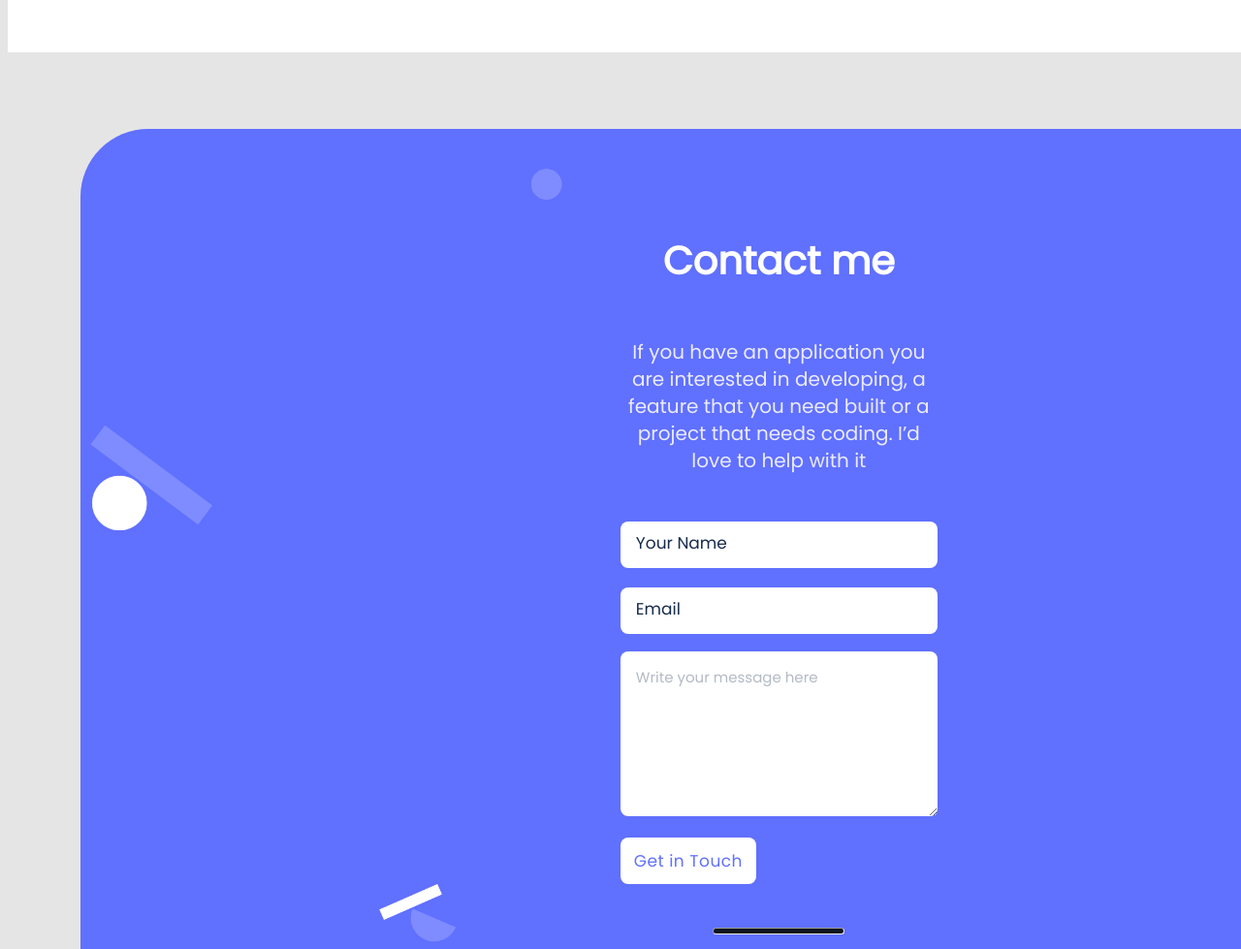
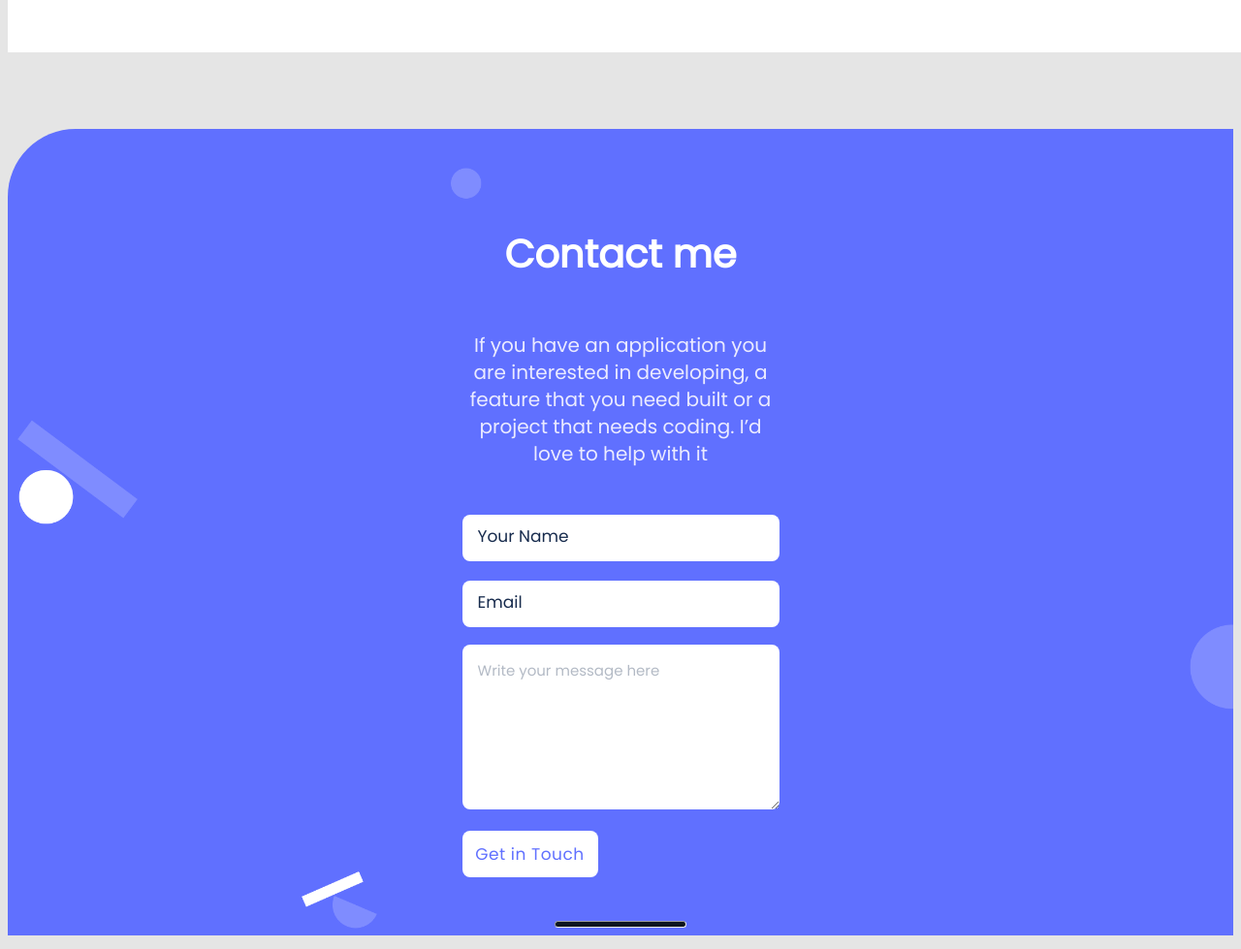
Before and after one commit to Kidd254/Lawrence-s-Portfolio, a website: page index.html in a window 1280 px wide. Shown: the part 4580-5559 px from the top of the page at 97% size. Drawn offline with Linux system fonts and the light colour scheme.

Commit message:
fix the empty space around the last section

```diff
--- a/style.css
+++ b/style.css
@@ -1553,12 +1553,12 @@ header nav div .menu-bar {
 
 }
   .contactform {
-    width: 1440px;
-    height: 846px;
+    width: 100%;
+    height: auto;
     background: #6070ff;
     background-image: url(.images/contact\ form\ background\ shapes@2x.png);
     background-size: cover;
     background-repeat: no-repeat;
-    margin: 79.09px 74px 48.21px 75.34px;
-  }
-}
+    margin: 79.09px 74px 48.21px 0;
+  }
+}
```
